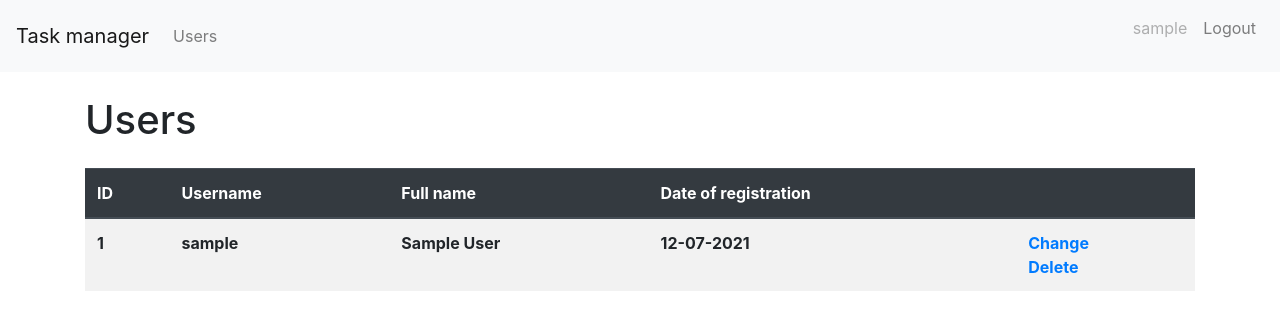
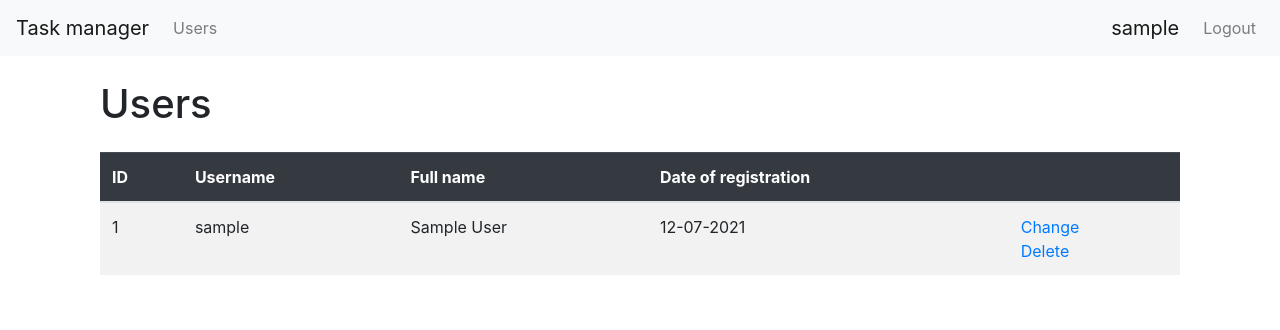
Before and after one commit to zavr1k/python-project-lvl4, a Django app: page /users/ in a window 1280 px wide. Shown: the top 330 px of the page. Run offline with Django 3.2, Linux system fonts and the light colour scheme; the visitor is signed in with stand-in values (Sample User, id 1); data comes from the database, SQL or seed files in the repository; lists and menus that the app fills with data are empty; some libraries are stand-ins or nearby versions.

Commit message:
changed template style

```diff
--- a/tasks/templates/tasks/base.html
+++ b/tasks/templates/tasks/base.html
@@ -17,6 +17,9 @@
 </head>
 <body>
 {% include 'tasks/nav.html' %}
-{% block content %}{% endblock %}
+<div class="container wrapper flew-grow-1">
+    {% bootstrap_messages %}
+    {% block content %}{% endblock %}
+</div>
 </body>
 </html>
--- a/tasks/templates/tasks/login.html
+++ b/tasks/templates/tasks/login.html
@@ -3,7 +3,7 @@
 {% load i18n %}
 {% block title %} {{ title }} {% endblock %}
 {% block content %}
-<div class="container wrapper flex-grow-1">
+<div class="container col-5">
     <h1 class="my-4">{{ title }}</h1>
 <form method="post">
     {% csrf_token %}
--- a/tasks/templates/tasks/main.html
+++ b/tasks/templates/tasks/main.html
@@ -1,3 +1,4 @@
 {% extends 'tasks/base.html' %}
+{% load bootstrap4 %}
 {% block title %} {{ title }} {% endblock %}
 {% block content %}{% endblock %}
--- a/tasks/templates/tasks/nav.html
+++ b/tasks/templates/tasks/nav.html
@@ -1,6 +1,6 @@
 {% load i18n %}
 <nav class="navbar navbar-expand-lg navbar-light bg-light">
-  <a class="navbar-brand" href="{% url 'home' %}">{% translate "Task manager" %}</a>
+  <a class="navbar-brand" href="{% url 'main' %}">{% translate "Task manager" %}</a>
   <button class="navbar-toggler" type="button" data-toggle="collapse" data-target="#navbarSupportedContent" aria-controls="navbarSupportedContent" aria-expanded="false" aria-label="Toggle navigation">
     <span class="navbar-toggler-icon"></span>
   </button>
@@ -14,7 +14,7 @@
     <ul class="navbar-nav">
       {% if user.is_authenticated %}
       <li class="nav-item">
-        <p class="nav-link disabled">{{ user.username }}</p>
+        <span class="navbar-brand mb-0 ">{{ user.username }}</span>
       </li>
       <li class="nav-item">
         <a class="nav-link" href="{% url 'logout' %}">{% translate "Logout" %}</a>
--- a/tasks/templates/tasks/user_list.html
+++ b/tasks/templates/tasks/user_list.html
@@ -5,29 +5,28 @@
 {% block content %}
 <div class="container wrapper flex-grow-1">
     <h1 class="my-4">{{ title }}</h1>
-    <h3>{% bootstrap_messages %}</h3>
     <table class="table table-striped">
-        <thead class="thead-dark">
+        <thead class="table-dark">
         <tr>
-            <th scope="col">ID</th>
-            <th scope="col">{% translate 'Username' %}</th>
-            <th scope="col">{% translate 'Full name' %}</th>
-            <th scope="col">{% translate 'Date of registration' %}</th>
-            <th scope="col"></th>
+            <th>ID</th>
+            <th>{% translate 'Username' %}</th>
+            <th>{% translate 'Full name' %}</th>
+            <th>{% translate 'Date of registration' %}</th>
+            <th></th>
         </tr>
         </thead>
         <tbody>
         {% for user in users %}
         <tr>
-            <th>{{ user.pk }}</th>
-            <th>{{ user.username }}</th>
-            <th>{{ user.get_full_name }}</th>
-            <th>{{ user.date_joined|date:"d-m-Y" }}</th>
-            <th>
+            <td>{{ user.pk }}</td>
+            <td>{{ user.username }}</td>
+            <td>{{ user.get_full_name }}</td>
+            <td>{{ user.date_joined|date:"d-m-Y" }}</td>
+            <td>
                 <a href="{% url 'change_user' user.pk %}">{% translate 'Change' %}</a>
                 <br>
                 <a href="{% url 'delete_user' user.pk %}">{% translate 'Delete' %}</a>
-            </th>
+            </td>
         </tr>
         {% endfor %}
         </tbody>
```
